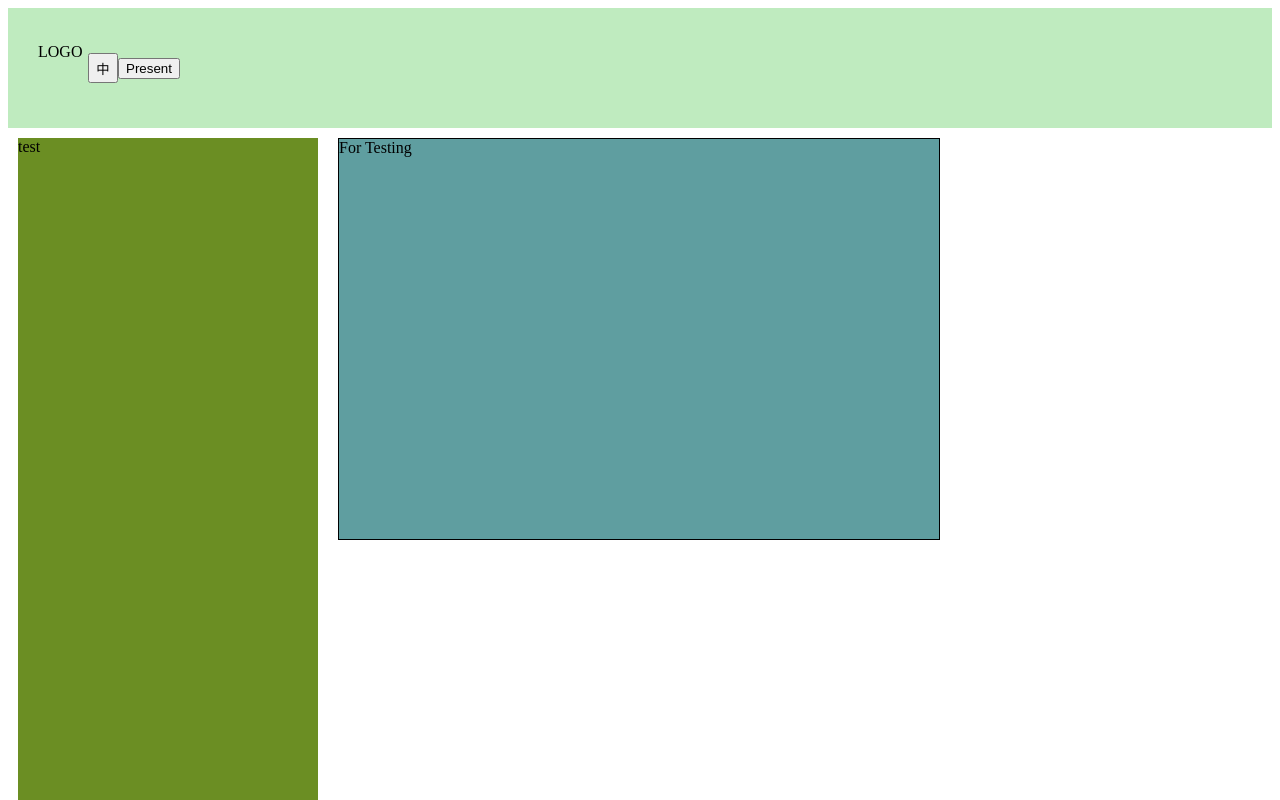
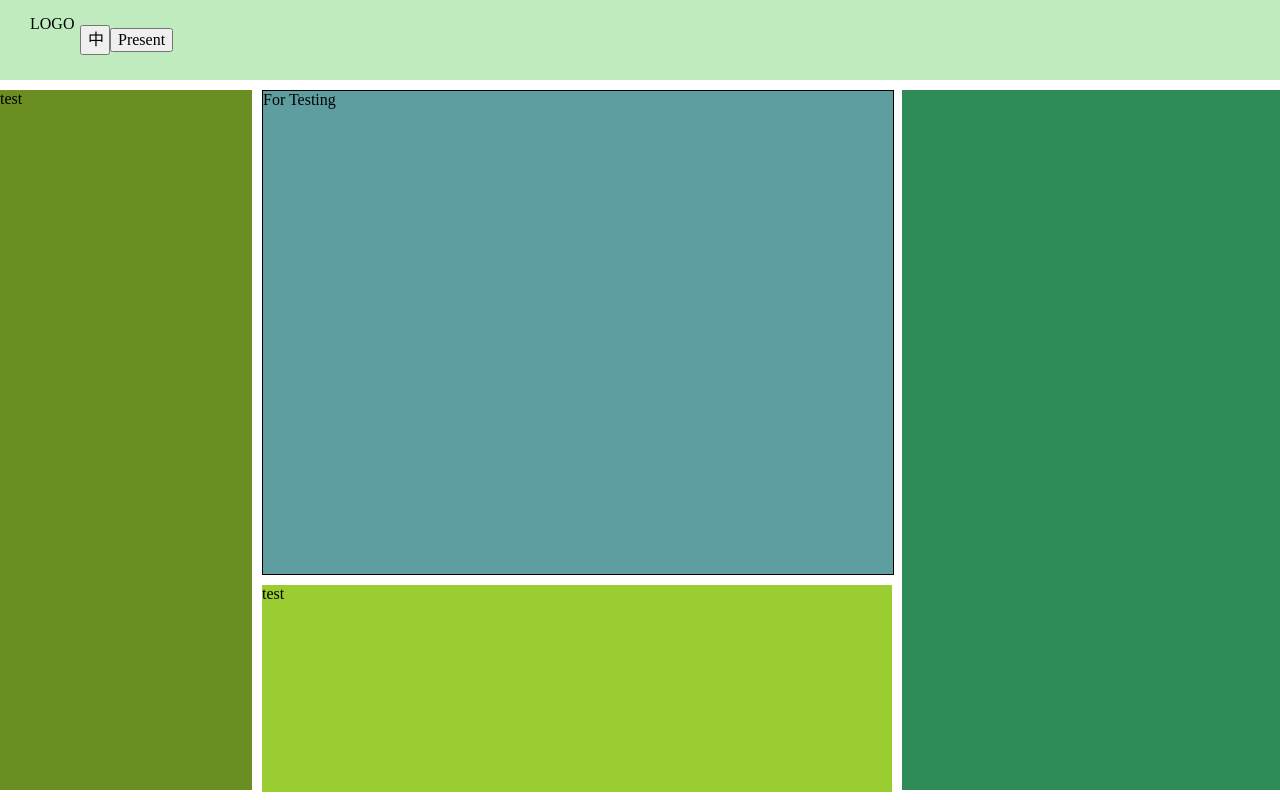
Before and after one commit to AislynYC/conversa, a React app: page / in a window 1280 px wide. Shown: the top 800 px of the page. Built offline with nearby package versions, Linux system fonts and the light colour scheme; the HTML template or start-up script is replaced by a standard one.

Commit message:
Prepare basic layout

```diff
--- /dev/null
+++ b/src/components/ControlPanel/ControlPanel.js
@@ -0,0 +1,12 @@
+import React from "react";
+import "./style.css";
+
+class ControlPanel extends React.Component {
+  constructor(props) {
+    super(props);
+  }
+  render() {
+    return <div id="control-panel"></div>;
+  }
+}
+export default ControlPanel;
--- /dev/null
+++ b/src/components/ControlPanel/style.css
@@ -0,0 +1,6 @@
+#control-panel {
+  width: 30%;
+  height: 100%;
+  background-color: seagreen;
+  margin-top: 10px;
+}
--- a/src/components/CurrentSld/style.css
+++ b/src/components/CurrentSld/style.css
@@ -4,8 +4,7 @@
   background-color: cadetblue;
 }
 #current-sld-border {
-  width: 600px;
-  height: 400px;
+  width: 100%;
+  height: 70%;
   border: 1px solid black;
-  margin: 10px;
 }
--- a/src/components/Header/style.css
+++ b/src/components/Header/style.css
@@ -3,7 +3,7 @@
   background-color: rgb(191, 235, 191);
   width: 100%;
   box-sizing: border-box;
-  height: 120px;
+  height: 80px;
   padding: 30px;
   align-items: center;
 }
--- /dev/null
+++ b/src/components/SldEditor/SldEditor.js
@@ -0,0 +1,12 @@
+import React from "react";
+import "./style.css";
+class SldEditor extends React.Component {
+  constructor(props) {
+    super(props);
+  }
+
+  render() {
+    return <div id="sld-editor">test</div>;
+  }
+}
+export default SldEditor;
--- /dev/null
+++ b/src/components/SldEditor/style.css
@@ -0,0 +1,5 @@
+#sld-editor {
+  background-color: yellowgreen;
+  height: 30%;
+  margin-top: 10px;
+}
--- a/src/components/SldSelector/style.css
+++ b/src/components/SldSelector/style.css
@@ -1,6 +1,6 @@
 #sld-selector {
-  width: 300px;
-  height: 100vh;
+  width: 20%;
   background-color: olivedrab;
-  margin: 10px;
+  margin-top: 10px;
+  height: 100%;
 }
--- a/src/pages/index.js
+++ b/src/pages/index.js
@@ -7,6 +7,9 @@ import zh from "../i18n/zh.js";
 import Header from "../components/Header/Header.js";
 import CurrentSld from "../components/CurrentSld/CurrentSld.js";
 import SldSelector from "../components/SldSelector/SldSelector.js";
+import ControlPanel from "../components/ControlPanel/ControlPanel.js";
+import SldEditor from "../components/SldEditor/SldEditor.js";
+import "./reset.css";
 import "./style.css";
 
 const Root = () => {
@@ -23,7 +26,11 @@ const Root = () => {
       <Header locale={locale} setLocale={setLocale} />
       <div className="container">
         <SldSelector />
-        <CurrentSld />
+        <div className="center">
+          <CurrentSld />
+          <SldEditor />
+        </div>
+        <ControlPanel />
       </div>
     </IntlProvider>
   );
--- /dev/null
+++ b/src/pages/reset.css
@@ -0,0 +1,436 @@
+/*! normalize.css v8.0.1 | MIT License | github.com/necolas/normalize.css */
+
+/* Document
+   ========================================================================== */
+
+/**
+ * 1. Correct the line height in all browsers.
+ * 2. Prevent adjustments of font size after orientation changes in iOS.
+ */
+
+html {
+  line-height: 1.15;
+  /* 1 */
+  -webkit-text-size-adjust: 100%;
+  /* 2 */
+}
+
+/* Sections
+   ========================================================================== */
+
+/**
+ * Remove the margin in all browsers.
+ */
+
+body {
+  margin: 0;
+}
+
+/**
+ * Render the `main` element consistently in IE.
+ */
+
+main {
+  display: block;
+}
+
+/**
+ * Correct the font size and margin on `h1` elements within `section` and
+ * `article` contexts in Chrome, Firefox, and Safari.
+ */
+
+h1 {
+  font-size: 2em;
+  margin: 0.67em 0;
+}
+
+/* Grouping content
+   ========================================================================== */
+
+/**
+ * 1. Add the correct box sizing in Firefox.
+ * 2. Show the overflow in Edge and IE.
+ */
+
+hr {
+  box-sizing: content-box;
+  /* 1 */
+  height: 0;
+  /* 1 */
+  overflow: visible;
+  /* 2 */
+}
+
+/**
+ * 1. Correct the inheritance and scaling of font size in all browsers.
+ * 2. Correct the odd `em` font sizing in all browsers.
+ */
+
+pre {
+  font-family: monospace, monospace;
+  /* 1 */
+  font-size: 1em;
+  /* 2 */
+}
+
+/* Text-level semantics
+   ========================================================================== */
+
+/**
+ * Remove the gray background on active links in IE 10.
+ */
+
+a {
+  background-color: transparent;
+}
+
+/**
+ * 1. Remove the bottom border in Chrome 57-
+ * 2. Add the correct text decoration in Chrome, Edge, IE, Opera, and Safari.
+ */
+
+abbr[title] {
+  border-bottom: none;
+  /* 1 */
+  text-decoration: underline;
+  /* 2 */
+  text-decoration: underline dotted;
+  /* 2 */
+}
+
+/**
+ * Add the correct font weight in Chrome, Edge, and Safari.
+ */
+
+b,
+strong {
+  font-weight: bolder;
+}
+
+/**
+ * 1. Correct the inheritance and scaling of font size in all browsers.
+ * 2. Correct the odd `em` font sizing in all browsers.
+ */
+
+code,
+kbd,
+samp {
+  font-family: monospace, monospace;
+  /* 1 */
+  font-size: 1em;
+  /* 2 */
+}
+
+/**
+ * Add the correct font size in all browsers.
+ */
+
+small {
+  font-size: 80%;
+}
+
+/**
+ * Prevent `sub` and `sup` elements from affecting the line height in
+ * all browsers.
+ */
+
+sub,
+sup {
+  font-size: 75%;
+  line-height: 0;
+  position: relative;
+  vertical-align: baseline;
+}
+
+sub {
+  bottom: -0.25em;
+}
+
+sup {
+  top: -0.5em;
+}
+
+/* Embedded content
+   ========================================================================== */
+
+/**
+ * Remove the border on images inside links in IE 10.
+ */
+
+img {
+  border-style: none;
+}
+
+/* Forms
+   ========================================================================== */
+
+/**
+ * 1. Change the font styles in all browsers.
+ * 2. Remove the margin in Firefox and Safari.
+ */
+
+button,
+input,
+optgroup,
+select,
+textarea {
+  font-family: inherit;
+  /* 1 */
+  font-size: 100%;
+  /* 1 */
+  line-height: 1.15;
+  /* 1 */
+  margin: 0;
+  /* 2 */
+}
+
+/**
+ * Show the overflow in IE.
+ * 1. Show the overflow in Edge.
+ */
+
+button,
+input {
+  /* 1 */
+  overflow: visible;
+}
+
+/**
+ * Remove the inheritance of text transform in Edge, Firefox, and IE.
+ * 1. Remove the inheritance of text transform in Firefox.
+ */
+
+button,
+select {
+  /* 1 */
+  text-transform: none;
+}
+
+/**
+ * Correct the inability to style clickable types in iOS and Safari.
+ */
+
+button,
+[type='button'],
+[type='reset'],
+[type='submit'] {
+  -webkit-appearance: button;
+}
+
+/**
+ * Remove the inner border and padding in Firefox.
+ */
+
+button::-moz-focus-inner,
+[type='button']::-moz-focus-inner,
+[type='reset']::-moz-focus-inner,
+[type='submit']::-moz-focus-inner {
+  border-style: none;
+  padding: 0;
+}
+
+/**
+ * Restore the focus styles unset by the previous rule.
+ */
+
+button:-moz-focusring,
+[type='button']:-moz-focusring,
+[type='reset']:-moz-focusring,
+[type='submit']:-moz-focusring {
+  outline: 1px dotted ButtonText;
+}
+
+/**
+ * Correct the padding in Firefox.
+ */
+
+fieldset {
+  padding: 0.35em 0.75em 0.625em;
+}
+
+/**
+ * 1. Correct the text wrapping in Edge and IE.
+ * 2. Correct the color inheritance from `fieldset` elements in IE.
+ * 3. Remove the padding so developers are not caught out when they zero out
+ *    `fieldset` elements in all browsers.
+ */
+
+legend {
+  box-sizing: border-box;
+  /* 1 */
+  color: inherit;
+  /* 2 */
+  display: table;
+  /* 1 */
+  max-width: 100%;
+  /* 1 */
+  padding: 0;
+  /* 3 */
+  white-space: normal;
+  /* 1 */
+}
+
+/**
+ * Add the correct vertical alignment in Chrome, Firefox, and Opera.
+ */
+
+progress {
+  vertical-align: baseline;
+}
+
+/**
+ * Remove the default vertical scrollbar in IE 10+.
+ */
+
+textarea {
+  overflow: auto;
+}
+
+/**
+ * 1. Add the correct box sizing in IE 10.
+ * 2. Remove the padding in IE 10.
+ */
+
+[type='checkbox'],
+[type='radio'] {
+  box-sizing: border-box;
+  /* 1 */
+  padding: 0;
+  /* 2 */
+}
+
+/**
+ * Correct the cursor style of increment and decrement buttons in Chrome.
+ */
+
+[type='number']::-webkit-inner-spin-button,
+[type='number']::-webkit-outer-spin-button {
+  height: auto;
+}
+
+/**
+ * 1. Correct the odd appearance in Chrome and Safari.
+ * 2. Correct the outline style in Safari.
+ */
+
+[type='search'] {
+  -webkit-appearance: textfield;
+  /* 1 */
+  outline-offset: -2px;
+  /* 2 */
+}
+
+/**
+ * Remove the inner padding in Chrome and Safari on macOS.
+ */
+
+[type='search']::-webkit-search-decoration {
+  -webkit-appearance: none;
+}
+
+/**
+ * 1. Correct the inability to style clickable types in iOS and Safari.
+ * 2. Change font properties to `inherit` in Safari.
+ */
+
+::-webkit-file-upload-button {
+  -webkit-appearance: button;
+  /* 1 */
+  font: inherit;
+  /* 2 */
+}
+
+/* Interactive
+   ========================================================================== */
+
+/*
+ * Add the correct display in Edge, IE 10+, and Firefox.
+ */
+
+details {
+  display: block;
+}
+
+/*
+ * Add the correct display in all browsers.
+ */
+
+summary {
+  display: list-item;
+}
+
+/* Misc
+   ========================================================================== */
+
+/**
+ * Add the correct display in IE 10+.
+ */
+
+template {
+  display: none;
+}
+
+/**
+ * Add the correct display in IE 10.
+ */
+
+[hidden] {
+  display: none;
+}
+
+/* Tables +
+   ========================================================================== */
+
+/**
+ * Remove most spacing between table cells.
+ */
+
+table {
+  border-collapse: collapse;
+  border-spacing: 0;
+}
+
+td,
+th {
+  padding: 0;
+}
+
+/* Lists +
+   ========================================================================== */
+
+/**
+ * Remove default list styles, margins and padding.
+ */
+
+ol,
+ul {
+  margin: 0;
+  padding: 0;
+  list-style: none;
+}
+
+/* Links +
+   ========================================================================== */
+
+/**
+ * Remove default link styles, and color setting in different stages.
+ */
+
+a,
+a:visited,
+a:hover,
+a:focus,
+a:active {
+  text-decoration: none;
+  color: black;
+}
+
+/* Paragraph +
+   ========================================================================== */
+
+/**
+ * Remove default margin-top & bottom of <p> tag.
+ */
+p {
+  margin: 0;
+}
--- a/src/pages/style.css
+++ b/src/pages/style.css
@@ -1,4 +1,10 @@
 .container {
   display: flex;
   width: 100%;
+  height: calc(100vh - 100px);
 }
+
+.center {
+  width: 50%;
+  margin: 10px 10px 0;
+}
```
